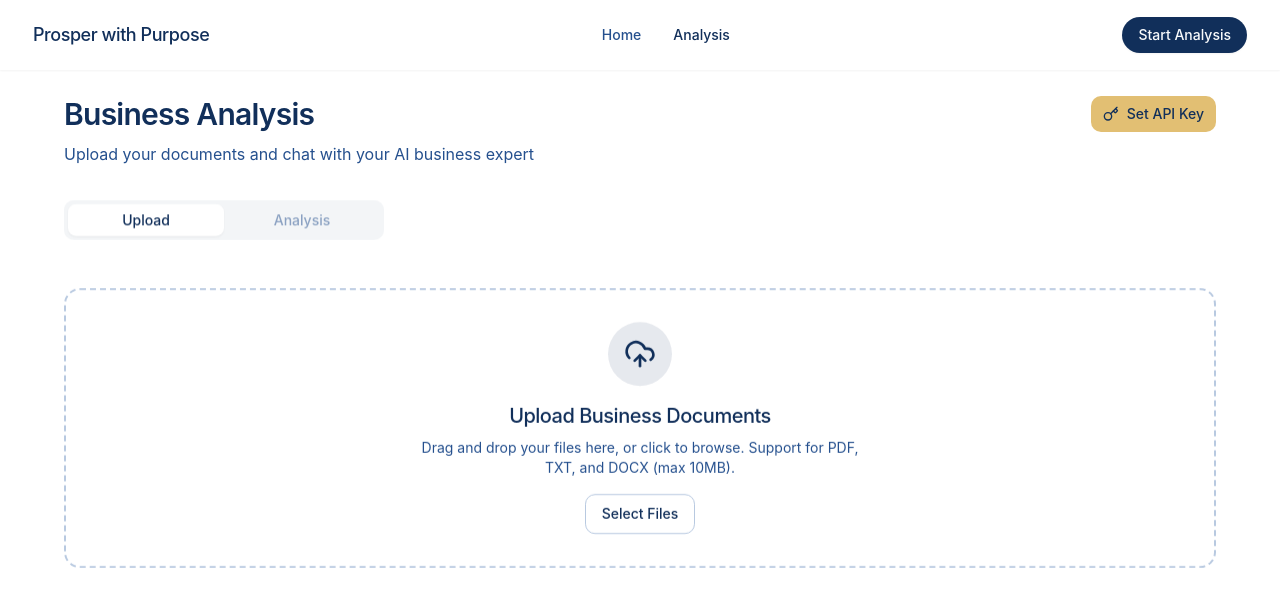
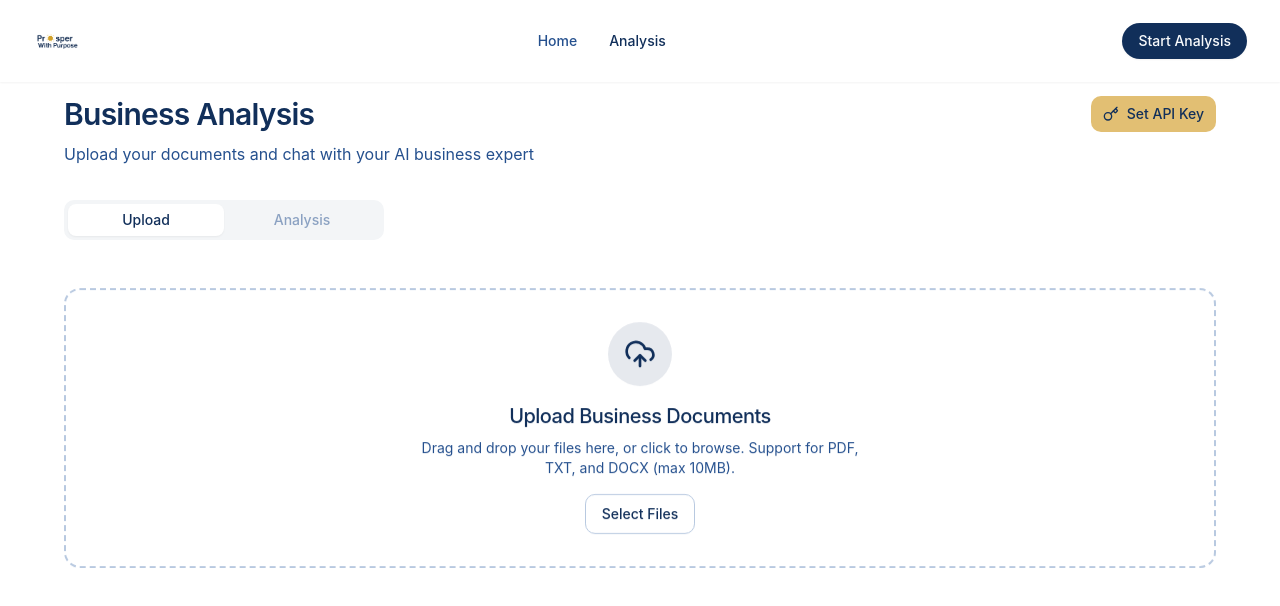
Before and after one commit to Josh-series-a/pwp-template, a React (Vite) app: page /chat in a window 1280 px wide. Shown: the top 606 px of the page. Built offline with nearby package versions, Linux system fonts and the light colour scheme.

Commit message:
Update logo

```diff
--- a/src/components/Header.tsx
+++ b/src/components/Header.tsx
@@ -10,7 +10,11 @@ const Header = () => {
     <header className="fixed w-full top-0 z-50 px-6 md:px-8 py-4 glass-card backdrop-blur-md">
       <div className="max-w-7xl mx-auto flex items-center justify-between">
         <Link to="/" className="flex items-center gap-2">
-          <span className="text-lg font-medium tracking-tight">Prosper with Purpose</span>
+          <img
+            src="/lovable-uploads/06c251d7-7262-4d14-a348-1bf7cb1df32c.png"
+            alt="Prosper with Purpose Logo"
+            className="h-10 md:h-12"
+          />
         </Link>
 
         <nav className="hidden md:flex items-center space-x-8">
```
Also changed, not shown: public/lovable-uploads/06c251d7-7262-4d14-a348-1bf7cb1df32c.png (added).
